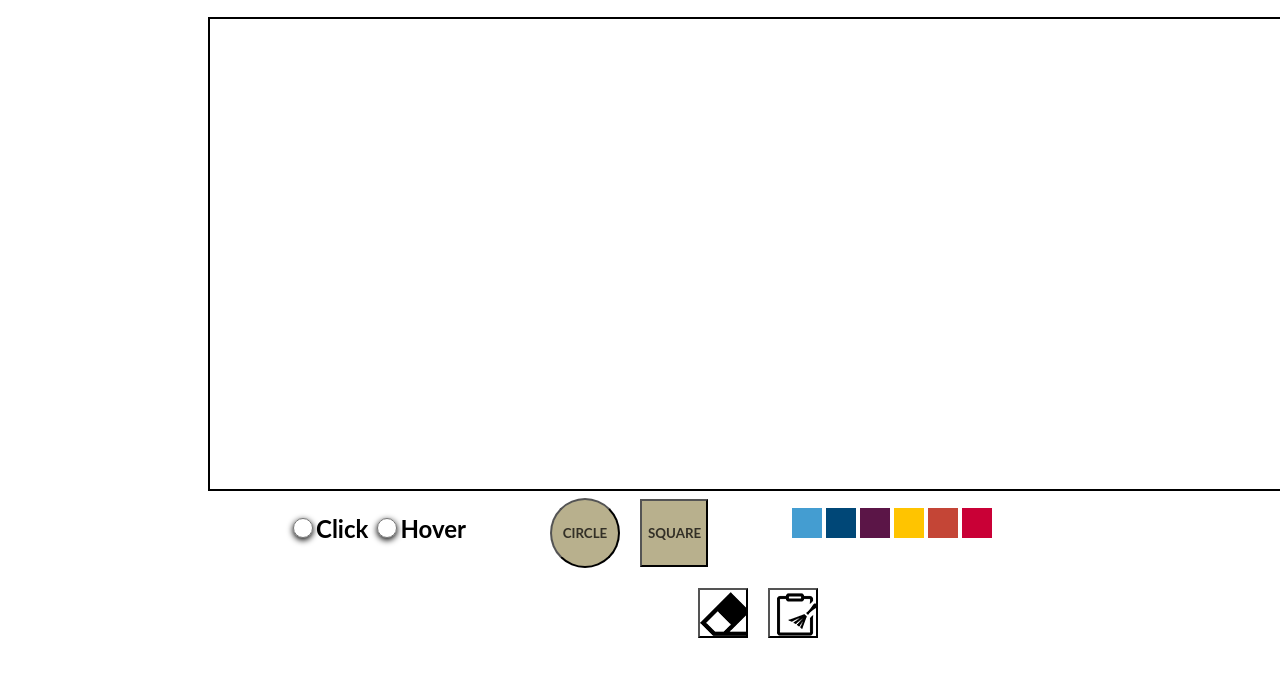
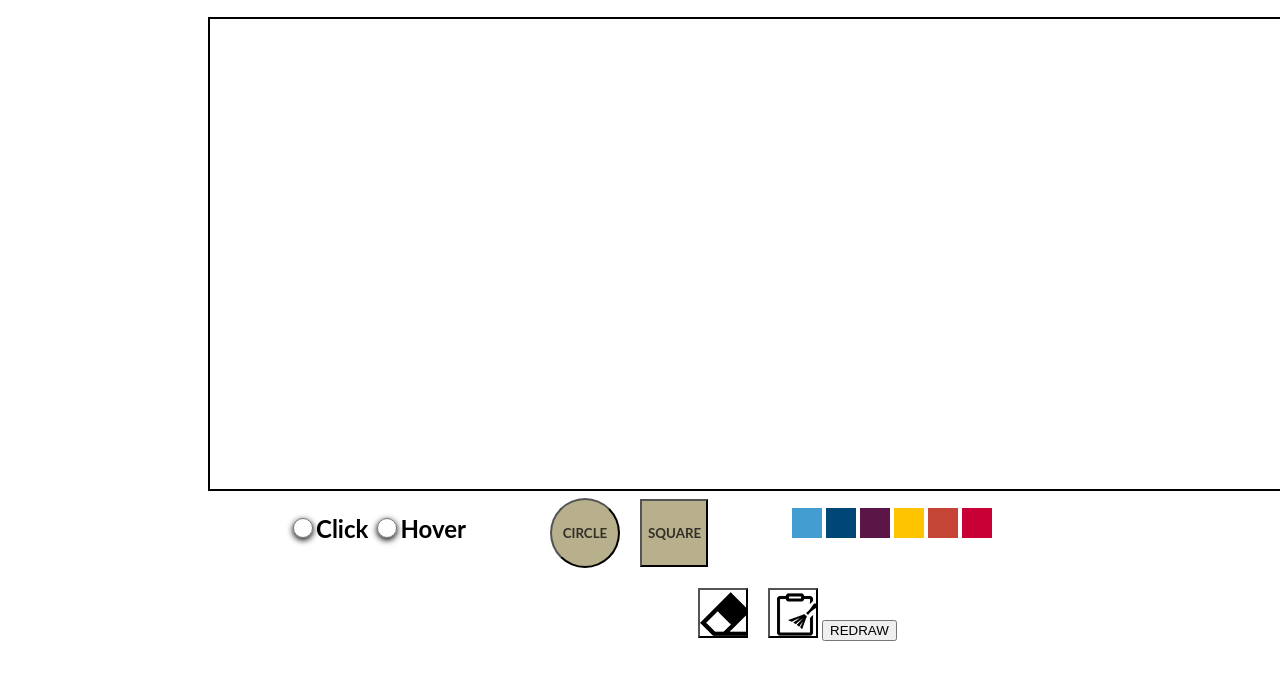
Before and after one commit to jaffreyjoy/lol-draw, a plain HTML site: page anim.html in a window 1280 px wide. Shown: the part 85-764 px from the top of the page. Drawn offline with Linux system fonts and the light colour scheme.

Commit message:
redraw function up and running :)

```diff
--- a/anim.html
+++ b/anim.html
@@ -28,6 +28,7 @@
         <div class="erc">
             <button class="er" onclick="sets('er')" type="button"></button>&emsp;
             <button class="cl" onclick="clearcnvs()" type="button" name="Circle"></button>
+            <button class="rd" onclick="rd()" type="button">REDRAW</button>
         </div>
 
     </body>
--- a/script.js
+++ b/script.js
@@ -11,6 +11,8 @@ var s=[];
 var col=[];
 var m=0;
 var mcc=0;
+var i=0;
+var stp;
 function start(){
     if(mode==0) {
         // console.log(mode);
@@ -93,23 +95,37 @@ function clearcnvs() {
 // while (new Date() < ms){}
 // }
 
-// function rd() {
-//     clearcnvs();
-//     for (var i = 0; i < s.length; i++) {
-//         console.log(i);
-//         mouseX=mc[mcc]+50;
-//         mouseY=mc[mcc+1]+50;
-//         console.log(mouseX,mouseY);
-//         mcc=mcc+2;
-//         console.log(col[i]);
-//         color=col[i];
-//         if(s[i]==0)
-//             circle();
-//         else if(s[i]==1)
-//             square();
-//         else if(s[i]==2)
-//             erase();
-//         pausecomp(2 00);
-//     }
-//     mcc=0;
+// function sleep(ms) {
+//     return new Promise(resolve => setTimeout(resolve, ms));
 // }
+
+function rd() {
+    clearcnvs();
+        stp=setInterval(function () {
+        // for (var i = 0; i < s.length; i++) {
+        console.log(i);
+        mouseX=mc[mcc];
+        mouseY=mc[mcc+1];
+        console.log(mouseX,mouseY);
+        mcc=mcc+2;
+        console.log(col[i]);
+        color=col[i];
+        if(s[i]==0)
+            circle();
+        else if(s[i]==1)
+            square();
+        else if(s[i]==2)
+            erase();
+        i++;
+        // }
+        if(i>=s.length) {
+            i=0;
+            mcc=0;
+            stopinterval();
+        }
+    },100);
+}
+
+function stopinterval (){
+    clearInterval(stp);
+}
```
